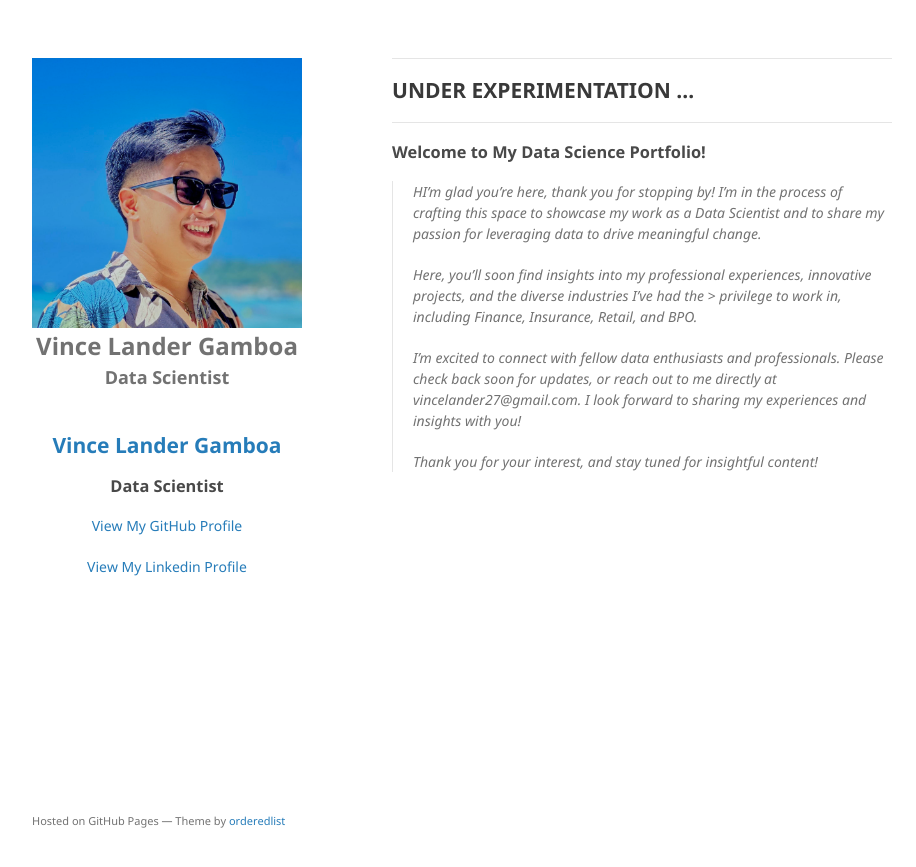
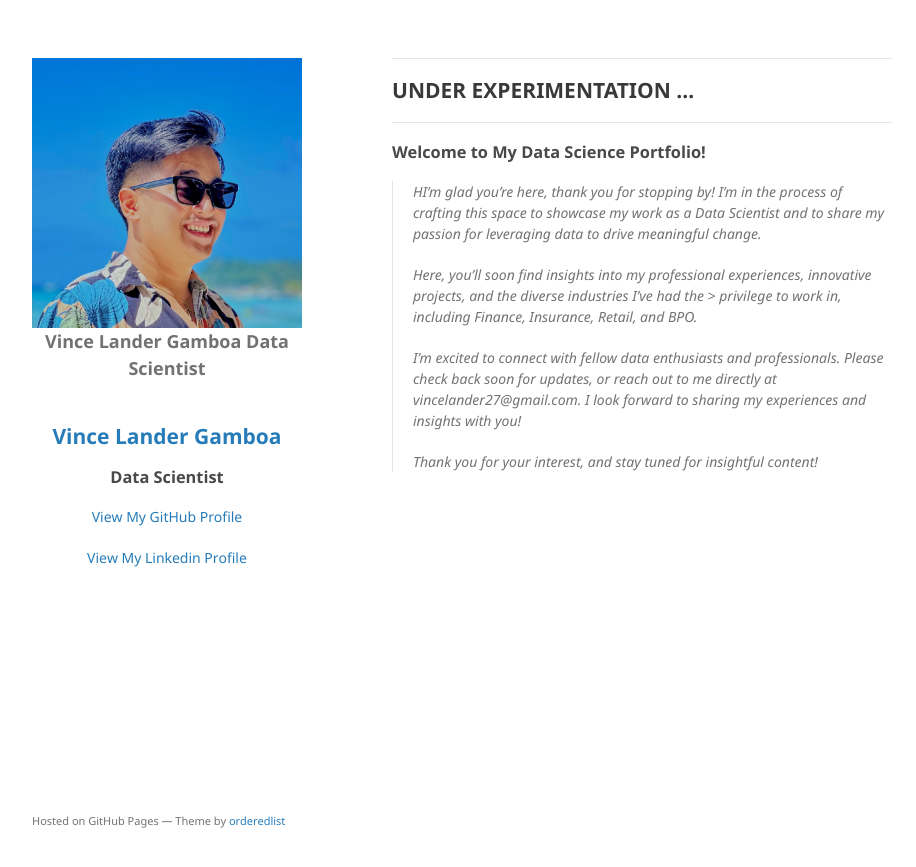
Before and after one commit to vincelander/vincelander.github.io, a Jekyll site: the page built from index.md, in a window 1280 px wide. Shown: the top 867 px of the page, without its empty margins (178-1094 px from the left). Built offline with Jekyll 4.4.1, drawn with Linux system fonts in a browser that asks for light colours.

Commit message:
update view and details

```diff
--- a/_layouts/default.html
+++ b/_layouts/default.html
@@ -19,7 +19,7 @@
           <img src="{{site.logo | relative_url}}" alt="Logo" class="center" />
         {% endif %}
         <p style="text-align:center;" style="color:rgb(5, 5, 126);">
-          <font size="5">
+          <font size="4.9">
             <b>Vince Lander Gamboa</b>
           </font>
           <font size="4">
```
